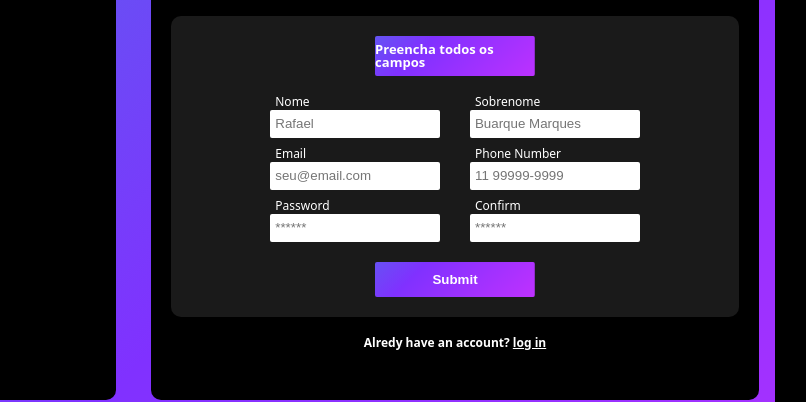
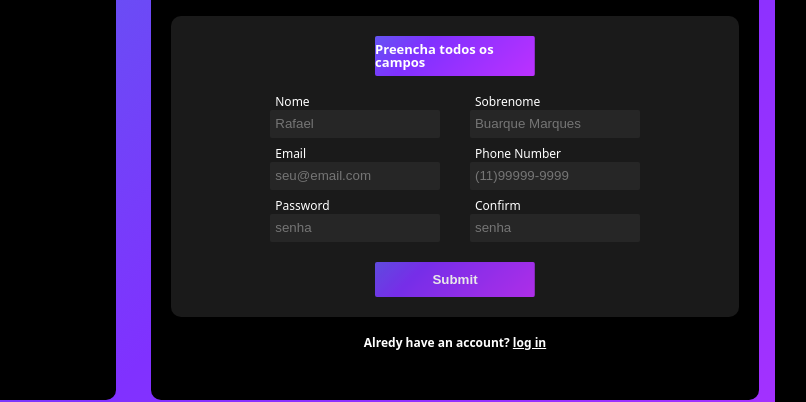
Before and after one commit to Yokuny/sign-up-form, a plain HTML site: page index.html in a window 1280 px wide. Shown: the part 288-690 px from the top of the page, 377-1183 px from the left. Drawn offline with Linux system fonts and the light colour scheme.

```diff
--- a/index.html
+++ b/index.html
@@ -26,31 +26,31 @@
                         <fieldset class="fieldsetArrange">
                             <div class="labelArrange">
                                 <label for="firstName">Nome</label>
-                                <input type="text" name="firstName" id="firstName" placeholder="Rafael">
+                                <input type="text" name="firstName" id="firstName" placeholder="Rafael" minlength="3" maxlength="12" required>
                             </div>
                             <div class="labelArrange">
                                 <label for="lastName">Sobrenome</label>
-                                <input type="text" name="lastName" id="lastName" placeholder="Buarque Marques">
+                                <input type="text" name="lastName" id="lastName" placeholder="Buarque Marques" minlength="6" maxlength="30" required>
                             </div>
                         </fieldset>
                         <fieldset class="fieldsetArrange">
                             <div class="labelArrange">
                                 <label for="userEmail">Email</label>
-                                <input type="email" name="userEmail" id="userEmail" placeholder="seu@email.com">
+                                <input type="email" name="userEmail" id="userEmail" placeholder="seu@email.com" required>
                             </div>
                             <div class="labelArrange">
                                 <label for="userPhoneNumber">Phone Number</label>
-                                <input type="tel" name="userPhoneNumber" id="userPhoneNumber" placeholder="11 99999-9999">
+                                <input type="tel" name="userPhoneNumber" id="userPhoneNumber" placeholder="(11)99999-9999" min="9999999999" max="99999999999" pattern="^\(?[1-9]{2}\)? ?-?(?:[2-8]|9[1-9])[0-9]{3}\-? ?[0-9]{4}$" required>
                             </div>
                         </fieldset>
                         <fieldset class="fieldsetArrange">
                             <div class="labelArrange">
                                 <label for="userPassword">Password</label>
-                                <input type="password" name="userPassword" id="userPassword" placeholder="******">
+                                <input type="password" name="userPassword" id="userPassword" placeholder="senha" required>
                             </div>
                             <div class="labelArrange">
                                 <label for="passwordConfirmation">Confirm</label>
-                                <input type="password" name="passwordConfirmation" id="passwordConfirmation" placeholder="******">
+                                <input type="password" name="passwordConfirmation" id="passwordConfirmation" placeholder="senha" required>
                             </div>
                         </fieldset>
                         <button class="decoredButton" type="submit">Submit</button>
--- a/style.css
+++ b/style.css
@@ -140,20 +140,26 @@ label{
     width: 80%;
 }
 input{
+    background-color: rgba(255, 255, 255, 0.05);
+    color: white;
     margin-top: 2px;
     width: 80%;
     height: 20px;
     border-radius: 2px;
     border: solid transparent;
 }
+input:valid{
+    border: #24d8c1 1px solid;
+    padding: 3px 4px;
+}
 button{
     width: 40%;
     height: 35px;
     cursor: pointer;
-
+    opacity: 0.9;
 }
 button:hover{
-
+    filter: brightness(90%);
 }
 .smallInfo{
     font-weight: 700;
```
